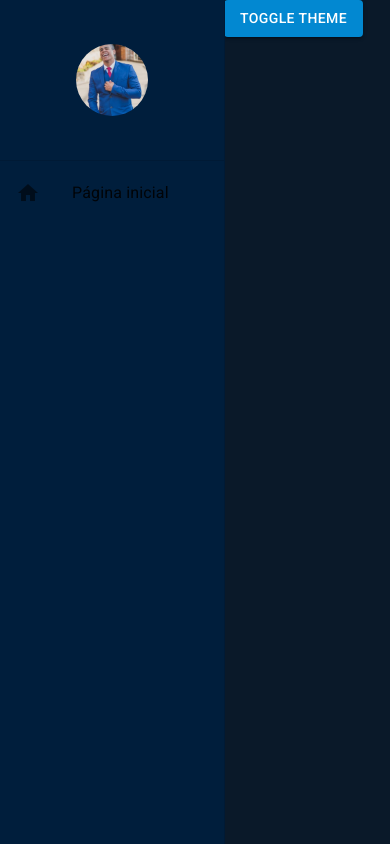
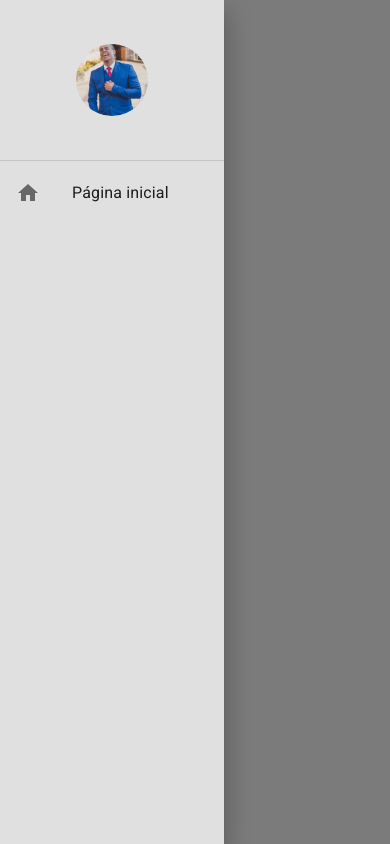
Before and after one commit to EuMarcel0/cadastro, a React (Vite) app: page /pagina-inicial in a window 390 px wide. Both pictures are taken after a click on the button "TOGGLE THEME". Built offline with nearby package versions, Linux system fonts and the light colour scheme.

Commit message:
chore: created toggle for open and close menu aside left

```diff
--- a/src/App.tsx
+++ b/src/App.tsx
@@ -4,15 +4,18 @@
 import { AppRoutes } from './routes';
 import { AppThemeProvider } from './shared/contexts';
 import { MenuLateral } from './shared/components';
+import { AppDrawerProvider } from './shared/contexts';
 
 export const App = () => {
 	return (
 		<AppThemeProvider>
-			<BrowserRouter>
-				<MenuLateral>
-					<AppRoutes />
-				</MenuLateral>
-			</BrowserRouter>
+			<AppDrawerProvider>
+				<BrowserRouter>
+					<MenuLateral>
+						<AppRoutes />
+					</MenuLateral>
+				</BrowserRouter>
+			</AppDrawerProvider>
 		</AppThemeProvider>
 	);
 };
--- a/src/routes/index.tsx
+++ b/src/routes/index.tsx
@@ -1,12 +1,12 @@
 import { Button } from '@mui/material';
 import { Routes, Route, Navigate } from 'react-router-dom';
-import { useAppThemeContext } from '../shared/contexts';
+import { useDrawerContext } from '../shared/contexts';
 
 export const AppRoutes = () => {
-    const { toggleTheme } = useAppThemeContext();
+    const { toggleDrawerOpen } = useDrawerContext();
     return(
         <Routes>
-            <Route path="/pagina-inicial" element={<Button variant="contained" color='primary' onClick={toggleTheme}>Toggle Theme</Button>} />
+            <Route path="/pagina-inicial" element={<Button variant="contained" color='primary' onClick={toggleDrawerOpen}>Toggle Theme</Button>} />
             <Route path="*" element={<Navigate to="/pagina-inicial"/>}/>
         </Routes>
     );
--- a/src/shared/components/menu-lateral/MenuLateral.tsx
+++ b/src/shared/components/menu-lateral/MenuLateral.tsx
@@ -1,7 +1,8 @@
 import ImageProfile from '../../../assets/images/perfil.png';
 
-import { Avatar, Box, Divider, Drawer, Icon, List, ListItemButton, ListItemIcon, ListItemText, useTheme } from "@mui/material";
-import { ReactNode } from "react";
+import { Avatar, Box, Divider, Drawer, Icon, List, ListItemButton, ListItemIcon, ListItemText, useTheme, useMediaQuery } from '@mui/material';
+import { ReactNode } from 'react';
+import { useDrawerContext } from '../../contexts';
 
 interface iMenuLateral {
     children: ReactNode;
@@ -10,10 +11,12 @@
 export const MenuLateral: React.FC<iMenuLateral> = ({ children }) => {
 
     const theme = useTheme();
+    const smDown = useMediaQuery(theme.breakpoints.down('sm'));
+	const {isDrawerOpen, toggleDrawerOpen} = useDrawerContext();
 
 	return (
 		<Box>
-            <Drawer variant='permanent'>
+			<Drawer open={isDrawerOpen} variant={smDown? 'temporary' : 'permanent'} onClose={toggleDrawerOpen}>
 				<Box
 					width={theme.spacing(28)}
 					height='100%' display='flex'
@@ -39,13 +42,16 @@
 								<ListItemIcon>
 									<Icon>home</Icon>
 								</ListItemIcon>
-                                <ListItemText primary="Página inicial" />
+								<ListItemText primary="Página inicial"/>
 							</ListItemButton>
 						</List>
 					</Box>
 				</Box>
 			</Drawer>
-            <Box height='100vh' marginLeft={theme.spacing(28)}>
+			<Box
+                height='100vh'
+                marginLeft={ smDown? theme.spacing(0): theme.spacing(28)}
+            >
 				{children}
 			</Box>
 		</Box>
--- /dev/null
+++ b/src/shared/contexts/DrawerContext.tsx
@@ -0,0 +1,31 @@
+
+import { createContext, useCallback, useContext, useState } from 'react';
+
+interface iDrawerContextData {
+	isDrawerOpen: boolean;
+	toggleDrawerOpen: () => void;
+}
+
+const DrawerContext = createContext({} as iDrawerContextData);
+interface iAppThemeProvider {
+	children: React.ReactNode;
+}
+
+export const useDrawerContext = () => {
+	return useContext(DrawerContext);
+};
+
+export const AppDrawerProvider: React.FC<iAppThemeProvider> = ({ children }) => {
+
+	const [isDrawerOpen, setIsDrawerOpen] = useState(false);
+
+	const toggleDrawerOpen = useCallback(() => {
+		setIsDrawerOpen(oldDrawerOpen => !oldDrawerOpen);
+	}, []);
+
+	return (
+		<DrawerContext.Provider value={{ isDrawerOpen, toggleDrawerOpen }}>
+			{children}
+		</DrawerContext.Provider>
+	);
+};
--- a/src/shared/contexts/index.ts
+++ b/src/shared/contexts/index.ts
@@ -1 +1,2 @@
 export * from './ThemeContext';
+export * from './DrawerContext';
```
Also changed, not shown: .eslintrc.json. Lines whose indentation alone changed are shown as unchanged.
